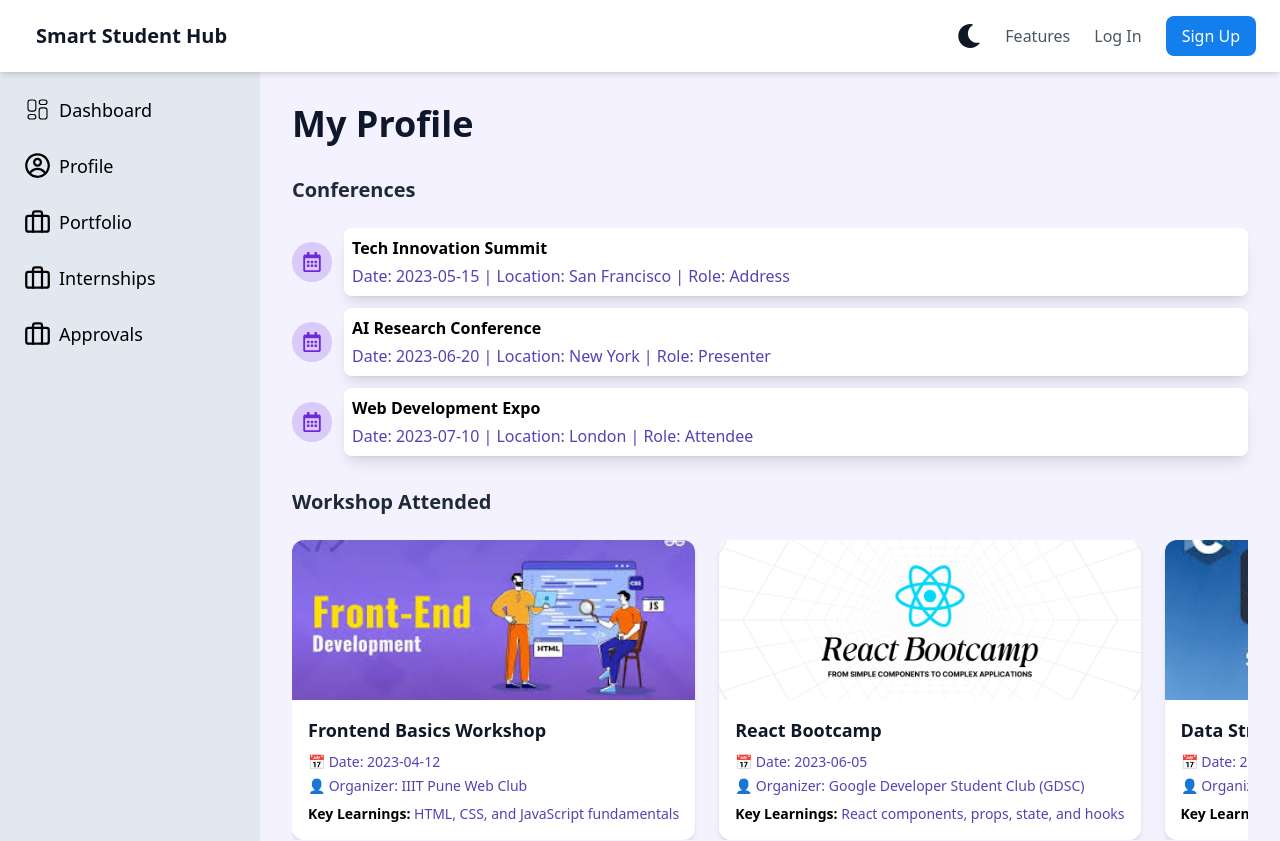
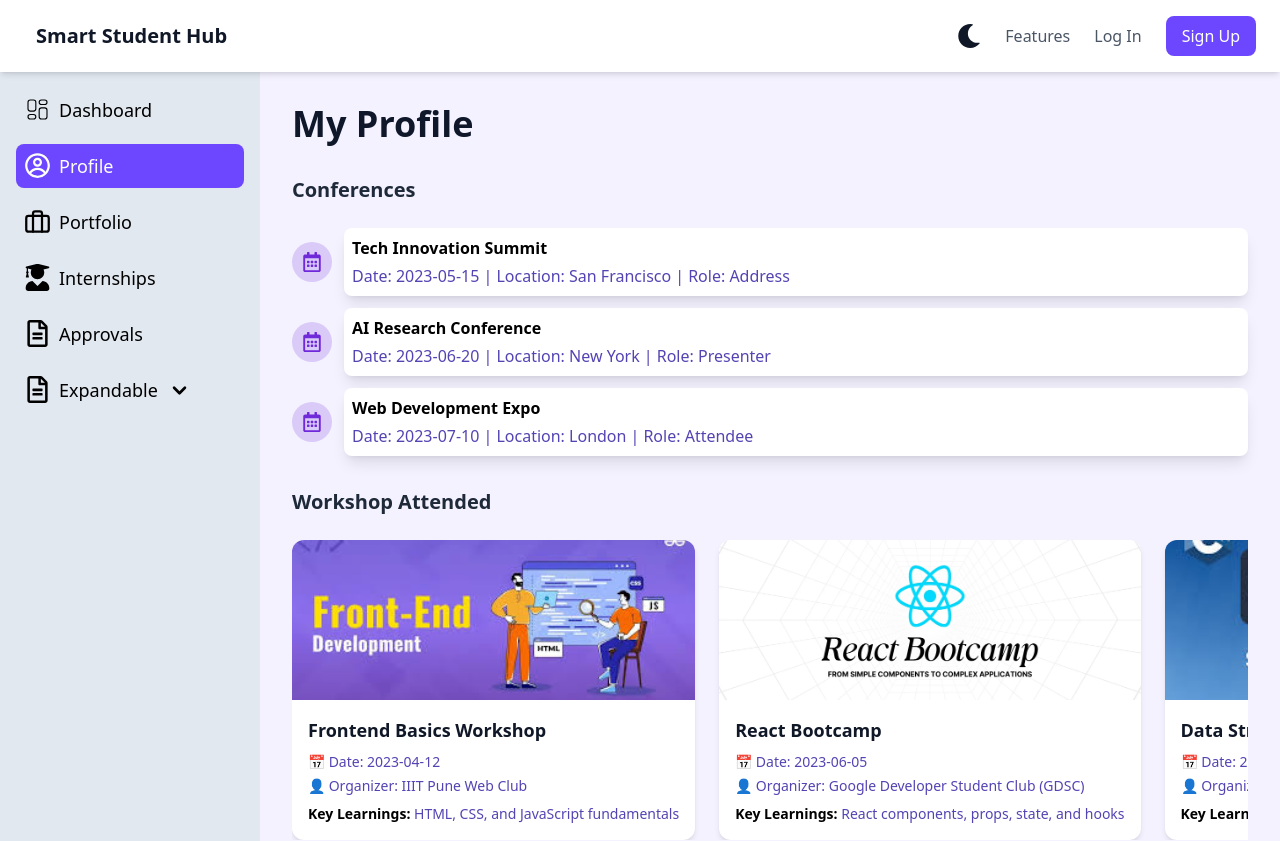
Before and after one commit to Sanjhanaa-Anantharaman/landing_page_temp, a React (Vite) app in the folder web/: page /profile in a window 1280 px wide. Shown: the top 841 px of the page. Built offline with nearby package versions, Linux system fonts and the light colour scheme.

Commit message:
Sidebar active colors added

```diff
--- a/web/src/components/layout_files/Navbar.jsx
+++ b/web/src/components/layout_files/Navbar.jsx
@@ -58,7 +58,7 @@ const Navbar = () => {
             Menu
           </button>
           <Link
-            className="rounded-lg bg-[#137fec] px-4 py-2 text-white hover:bg-blue-700"
+            className="rounded-lg bg-[#6C47FF] px-4 py-2 text-white hover:bg-[#6C47FF]/80"
             to="/sign-up"
           >
             Sign Up
--- a/web/src/components/layout_files/SideBar.jsx
+++ b/web/src/components/layout_files/SideBar.jsx
@@ -1,43 +1,124 @@
-import React from 'react'
+import React, { useState } from 'react'
 import { CiGrid42 } from "react-icons/ci";
 import { CgProfile } from "react-icons/cg";
-import {Link} from 'react-router-dom'
+import {Link, NavLink} from 'react-router-dom'
 import {motion} from 'motion/react'
 import { FiBriefcase } from 'react-icons/fi';
+import { FaRegFileAlt } from 'react-icons/fa';
+import { FaUserGraduate } from "react-icons/fa";
+import { HiChevronDown } from 'react-icons/hi';
 
 const SideBar = () => {
+   const [expand, setExpand] = useState(false)
   return (
     <motion.div className="bg-slate-200 z-2 min-h-screen hidden md:flex md:w-65 p-4">
       <div className="text-black w-full">
-        <Link className="text-lg mb-3 flex gap-2 hover:bg-slate-300 rounded-lg p-2 w-full" to={'/dashboard'}>
+        <NavLink
+          className={({ isActive }) =>
+            `text-lg mb-3 flex gap-2 rounded-lg p-2 ${
+              isActive
+                ? "bg-[#6C47FF] text-white"
+                : "hover:bg-slate-300"
+            }`
+          }
+          to={"/dashboard"}
+        >
           <CiGrid42 size={27} />
           Dashboard
-        </Link>
-        <Link className="text-lg mb-3 flex gap-2 hover:bg-slate-300 rounded-lg p-2 w-full" to={'/profile'}>
+        </NavLink>
+        <NavLink
+          className={({ isActive }) =>
+            `text-lg mb-3 flex gap-2 rounded-lg p-2 ${
+              isActive
+                ? "bg-[#6C47FF] text-white"
+                : "hover:bg-slate-300"
+            }`
+          }
+          to={"/profile"}
+        >
           <CgProfile size={27} />
           Profile
-        </Link>
-        <Link
-          className="text-lg mb-3 flex gap-2 hover:bg-slate-300 rounded-lg p-2 w-full"
+        </NavLink>
+        <NavLink
+          className={({ isActive }) =>
+            `text-lg mb-3 flex gap-2 rounded-lg p-2 ${
+              isActive
+                ? "bg-[#6C47FF] text-white"
+                : "hover:bg-slate-300"
+            }`
+          }
           to={"/portfolio"}
         >
           <FiBriefcase size={27} />
           Portfolio
-        </Link>
-        <Link
-          className="text-lg mb-3 flex gap-2 hover:bg-slate-300 rounded-lg p-2"
+        </NavLink>
+            <NavLink
+              className={({ isActive }) =>
+                `text-lg mb-3 flex gap-2 rounded-lg p-2 ${
+                  isActive
+                    ? "bg-[#6C47FF] text-white"
+                    : "hover:bg-slate-300"
+                }`
+              }
               to={"/internships"}
             >
-          <FiBriefcase size={27} />
+              <FaUserGraduate size={27} />
               Internships
-        </Link>
-        <Link
-          className="text-lg mb-3 flex gap-2 hover:bg-slate-300 rounded-lg p-2"
+            </NavLink>
+            <NavLink
+              className={({ isActive }) =>
+                `text-lg mb-3 flex gap-2 rounded-lg p-2 ${
+                  isActive
+                    ? "bg-[#6C47FF] text-white"
+                    : "hover:bg-slate-300"
+                }`
+              }
               to={"/approvals"}
             >
+              <FaRegFileAlt size={27} />
+              Approvals
+            </NavLink>
+            <div className="text-lg mb-3 items-center flex-col gap-2 hover:bg-slate-300 rounded-lg p-2">
+              <div>
+                <div className="flex gap-2">
+                  <FaRegFileAlt size={27} />
+                  Expandable
+                  <button
+                    className={`flex justify-center items-center ${
+                      expand ? "rotate-180" : ""
+                    }`}
+                    onClick={() => setExpand((prev) => !prev)}
+                  >
+                    <HiChevronDown size={27} />
+                  </button>
+                </div>
+                {expand && (
+                <div className="flex flex-col mt-4 ml-8">
+                  <NavLink
+                    className="text-lg mb-2 flex gap-2 hover:bg-slate-400 rounded-lg p-2"
+                  to={"/dashboard"}
+                >
+                  <CiGrid42 size={27} />
+                  Dashboard
+                </NavLink>
+                <NavLink
+                  className="text-lg mb-2 flex gap-2 hover:bg-slate-400 rounded-lg p-2"
+                  to={"/profile"}
+                >
+                  <CgProfile size={27} />
+                  Profile
+                </NavLink>
+                <NavLink
+                  className="text-lg mb-2 flex gap-2 hover:bg-slate-400 rounded-lg p-2"
+                  to={"/portfolio"}
+                >
                   <FiBriefcase size={27} />
-          Approvals
-        </Link>
+                  Portfolio
+                </NavLink>
+              </div>
+            )}
+          </div>
+        </div>
       </div>
     </motion.div>
   );
--- a/web/src/components/layout_files/SideBar_sm.jsx
+++ b/web/src/components/layout_files/SideBar_sm.jsx
@@ -3,9 +3,13 @@ import { FiMenu } from "react-icons/fi";
 import { AnimatePresence, motion } from "motion/react";
 import { CiGrid42 } from "react-icons/ci";
 import { CgProfile } from "react-icons/cg";
-import { Link, useLocation } from "react-router-dom";
+import { NavLink, useLocation } from "react-router-dom";
 import { MdCancel } from "react-icons/md";
 import { FiBriefcase } from "react-icons/fi";
+import { FaRegFileAlt } from "react-icons/fa";
+import { FaUserGraduate } from "react-icons/fa";
+import { HiChevronDown } from "react-icons/hi";
+
 
 const SideBar_sm = () => {
   const location = useLocation();
@@ -21,6 +25,7 @@ const SideBar_sm = () => {
   }
   const [hidden, setHidden] = useState(true);
   const [isSmallScreen, setIsSmallScreen] = useState(window.innerWidth < 768);
+  const [expand, setExpand] = useState(false)
 
   useEffect(() => {
     const handleResize = () => setIsSmallScreen(window.innerWidth < 768);
@@ -60,41 +65,112 @@ const SideBar_sm = () => {
                   </button>
                 </div>
                 <div className="text-black">
-                  <Link
-                    className="text-lg mb-3 flex gap-2 hover:bg-slate-300 rounded-lg p-2"
+                  <NavLink
+                    className={({ isActive }) =>
+                      `text-lg mb-3 flex gap-2 rounded-lg p-2 ${
+                        isActive
+                          ? "bg-[#6C47FF] text-white"
+                          : "hover:bg-slate-300"
+                      }`
+                    }
                     to={"/dashboard"}
                   >
                     <CiGrid42 size={27} />
                     Dashboard
-                  </Link>
-                  <Link
-                    className="text-lg mb-3 flex gap-2 hover:bg-slate-300 rounded-lg p-2"
+                  </NavLink>
+                  <NavLink
+                    className={({ isActive }) =>
+                      `text-lg mb-3 flex gap-2 rounded-lg p-2 ${
+                        isActive
+                          ? "bg-[#6C47FF] text-white"
+                          : "hover:bg-slate-300"
+                      }`
+                    }
                     to={"/profile"}
                   >
                     <CgProfile size={27} />
                     Profile
-                  </Link>
-                  <Link
-                    className="text-lg mb-3 flex gap-2 hover:bg-slate-300 rounded-lg p-2"
+                  </NavLink>
+                  <NavLink
+                    className={({ isActive }) =>
+                      `text-lg mb-3 flex gap-2 rounded-lg p-2 ${
+                        isActive
+                          ? "bg-[#6C47FF] text-white"
+                          : "hover:bg-slate-300"
+                      }`
+                    }
                     to={"/portfolio"}
                   >
                     <FiBriefcase size={27} />
                     Portfolio
-                  </Link>
-                  <Link
-                    className="text-lg mb-3 flex gap-2 hover:bg-slate-300 rounded-lg p-2"
+                  </NavLink>
+                  <NavLink
+                    className={({ isActive }) =>
+                      `text-lg mb-3 flex gap-2 rounded-lg p-2 ${
+                        isActive
+                          ? "bg-[#6C47FF] text-white"
+                          : "hover:bg-slate-300"
+                      }`
+                    }
                     to={"/internships"}
                   >
-                    <FiBriefcase size={27} />
+                    <FaUserGraduate size={27} />
                     Internships
-                  </Link>
-                  <Link
-                    className="text-lg mb-3 flex gap-2 hover:bg-slate-300 rounded-lg p-2"
+                  </NavLink>
+                  <NavLink
+                    className={({ isActive }) =>
+                      `text-lg mb-3 flex gap-2 rounded-lg p-2 ${
+                        isActive
+                          ? "bg-[#6C47FF] text-white"
+                          : "hover:bg-slate-300"
+                      }`
+                    }
                     to={"/approvals"}
                   >
-                    <FiBriefcase size={27} />
+                    <FaRegFileAlt size={27} />
                     Approvals
-                  </Link>
+                  </NavLink>
+                  <div className="text-lg mb-3 items-center flex-col gap-2 hover:bg-slate-300 rounded-lg p-2">
+                    <div>
+                      <div className="flex gap-2">
+                        <FaRegFileAlt size={27} />
+                        Expandable
+                        <button
+                          className={`flex justify-center items-center ${
+                            expand ? "rotate-180" : ""
+                          }`}
+                          onClick={() => setExpand((prev) => !prev)}
+                        >
+                          <HiChevronDown size={27} />
+                        </button>
+                      </div>
+                      {expand && (
+                        <div className="flex flex-col mt-4 ml-8">
+                          <NavLink
+                            className="text-lg mb-2 flex gap-2 hover:bg-slate-400 rounded-lg p-2"
+                            to={"/dashboard"}
+                          >
+                            <CiGrid42 size={27} />
+                            Dashboard
+                          </NavLink>
+                          <NavLink
+                            className="text-lg mb-2 flex gap-2 hover:bg-slate-400 rounded-lg p-2"
+                            to={"/profile"}
+                          >
+                            <CgProfile size={27} />
+                            Profile
+                          </NavLink>
+                          <NavLink
+                            className="text-lg mb-2 flex gap-2 hover:bg-slate-400 rounded-lg p-2"
+                            to={"/portfolio"}
+                          >
+                            <FiBriefcase size={27} />
+                            Portfolio
+                          </NavLink>
+                        </div>
+                      )}
+                    </div>
+                  </div>
                 </div>
               </motion.div>
             )}
--- a/web/src/components/pages/Approval.jsx
+++ b/web/src/components/pages/Approval.jsx
@@ -81,7 +81,7 @@ export default function Approval() {
                 </div>
               </div>
               <div className="mt-4">
-                <button className="inline-flex items-center justify-center px-3 py-2 rounded-md text-sm font-medium bg-teal-500 text-white hover:bg-teal-600 w-full sm:w-auto cursor-pointer">
+                <button className="inline-flex items-center justify-center px-3 py-2 rounded-md text-sm font-medium bg-[#6C47FF] text-white hover:bg-[#6C47FF]/80 w-full sm:w-auto cursor-pointer">
                   {card.cta}
                 </button>
               </div>
--- a/web/src/components/pages/Internship.jsx
+++ b/web/src/components/pages/Internship.jsx
@@ -30,7 +30,7 @@ function InternshipCard({ company, role, period, status }) {
         <button className="inline-flex items-center justify-center px-3 py-2 rounded-md text-sm font-medium border border-slate-300 text-slate-700 hover:bg-slate-50 cursor-pointer">
           Details
         </button>
-        <button className="inline-flex items-center justify-center px-3 py-2 rounded-md text-sm font-medium bg-teal-500 text-white hover:bg-teal-600 cursor-pointer">
+        <button className="inline-flex items-center justify-center px-3 py-2 rounded-md text-sm font-medium bg-[#6C47FF] text-white hover:bg-[#6C47FF]/80 cursor-pointer">
           Update
         </button>
       </div>
@@ -93,7 +93,7 @@ export default function InternshipSection() {
               Log and manage internships with statuses and dates.
             </p>
           </div>
-          <button className="inline-flex items-center justify-center px-3 py-2 rounded-md text-sm font-medium bg-teal-500 text-white hover:bg-teal-600 whitespace-nowrap cursor-pointer">
+          <button className="inline-flex items-center justify-center px-3 py-2 rounded-md text-sm font-medium bg-[#6C47FF] text-white hover:bg-[#6C47FF]/80 whitespace-nowrap cursor-pointer">
             Add Internship
           </button>
         </div>
```
Also changed, not shown: web/src/components/pages/HomePage.jsx (+19 -26 lines). Lines whose indentation alone changed are shown as unchanged.
